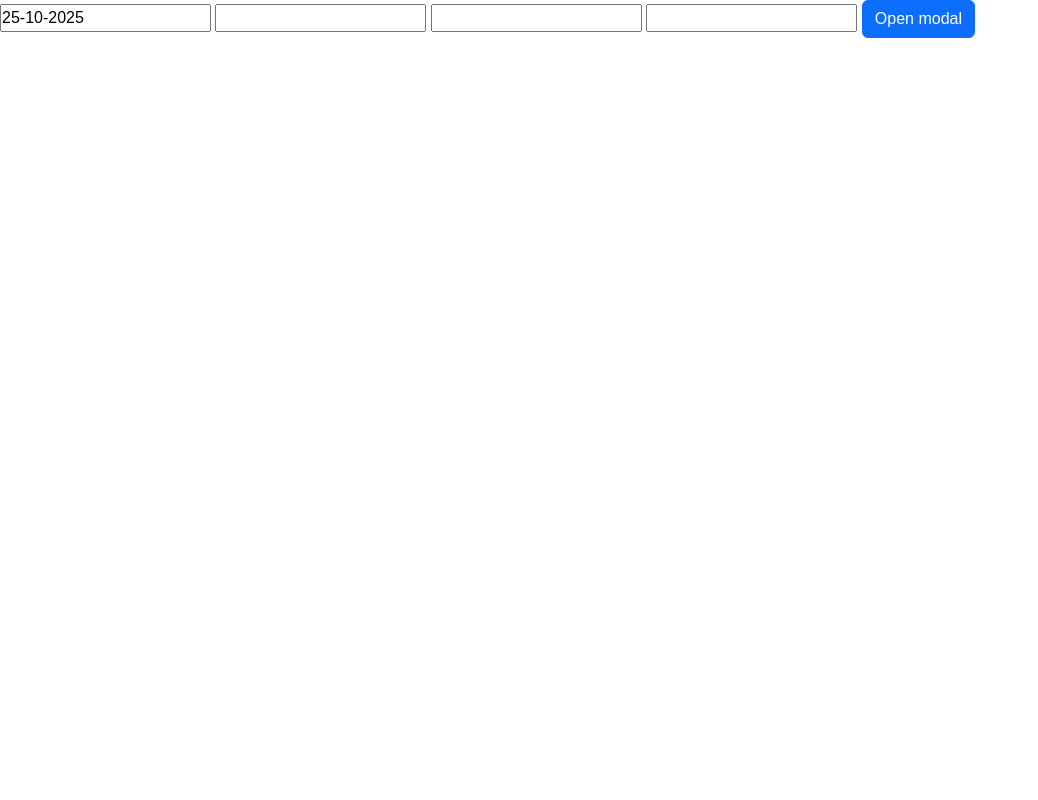
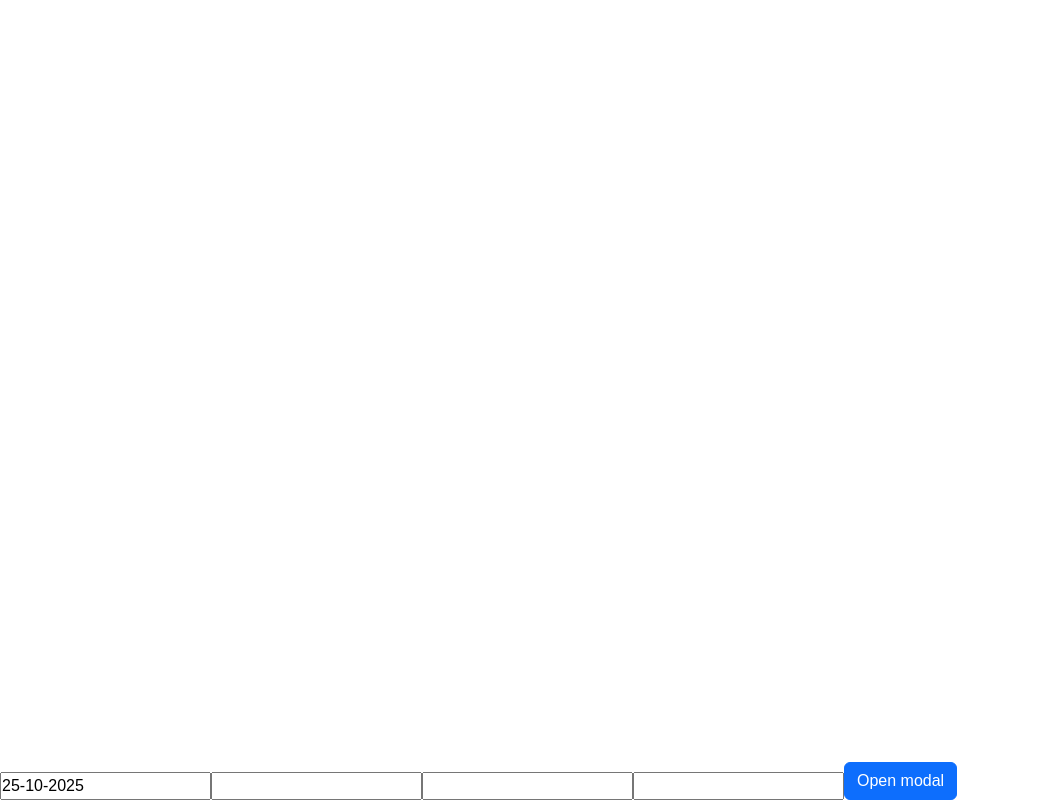
Before and after one commit to nazmulhasan1010/date-time-picker, a website: page index.html in a window 1280 px wide. Shown: the whole page, without its empty margins (0-1038 px from the left). Drawn offline with nearby package versions, Linux system fonts and the light colour scheme.

Commit message:
documentation

```diff
--- a/src/nh-picker.scss
+++ b/src/nh-picker.scss
@@ -16,9 +16,9 @@ body {
   font-family: Arial, sans-serif;
   height: 100vh;
   width: 100%;
-  //display: flex;
-  //justify-content: center;
-  //align-items: start;
+  display: flex;
+  justify-content: left;
+  align-items: end;
 }
 
 @mixin span-hover {
--- a/src/picker.js
+++ b/src/picker.js
@@ -616,7 +616,7 @@ $.fn.extend({
 
             if ((bodyHeight - top) < (pickerHeight + 100)) {
                 $(picker).addClass('before-bottom').removeClass('before-top');
-                topPosition = top - (pickerHeight + height + 12);
+                topPosition = top - (pickerHeight + 12);
             } else {
                 $(picker).addClass('before-top').removeClass('before-bottom')
                 topPosition = (top + height + 12)
```
Also changed, not shown: src/nh-picker.css, src/nh-picker.min.css, src/picker.min.js, 1 other file.
